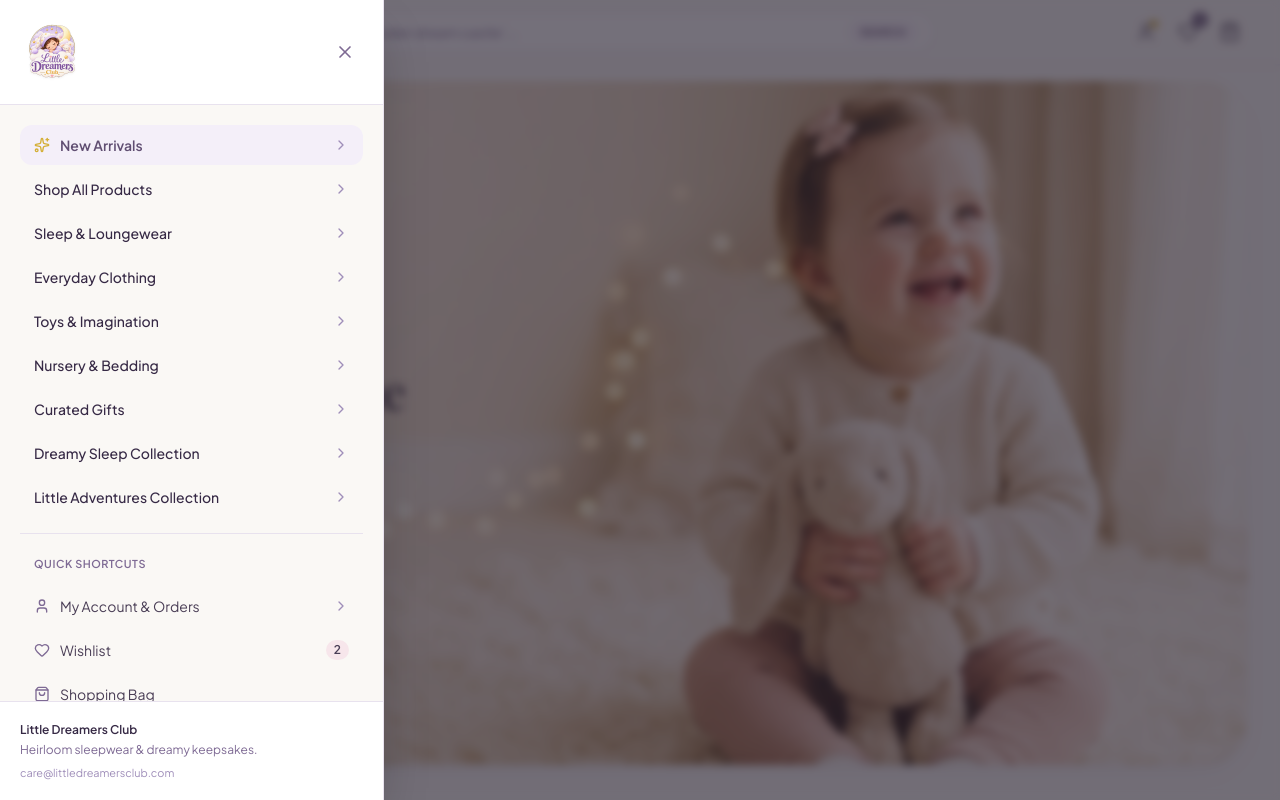
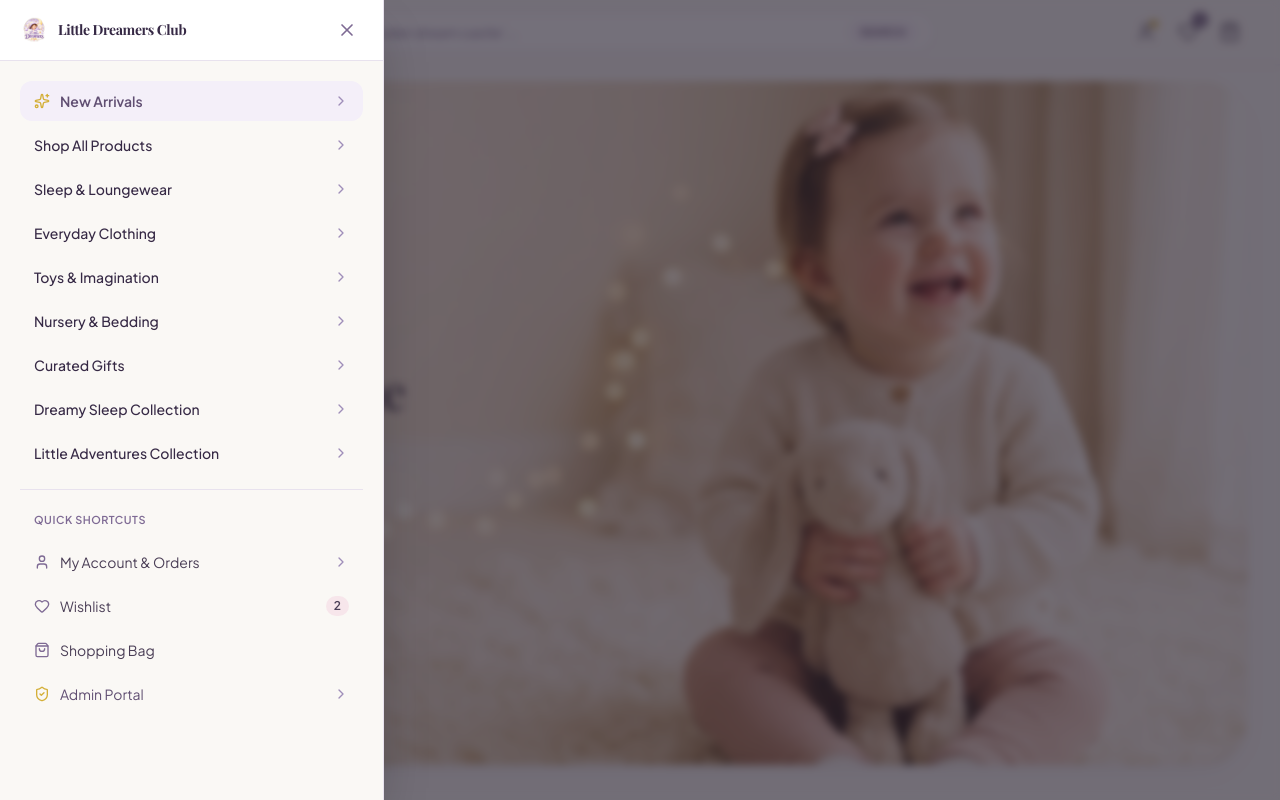
Before and after one commit to NIKITNEUPANE/little-dreamers-club, a Next.js app: page / in a window 1280 px wide. Both pictures are taken after a click on the button 48 px from the left and 32 px from the top of the page. Shown: the top 800 px of the page. Built offline with nearby package versions, Linux system fonts and the light colour scheme; no server answers; the database is empty; a web font is replaced by a local one.

Commit message:
fix: compact sidebar header with brand text and logo, remove sidebar footer

```diff
--- a/components/layout/MobileNav.tsx
+++ b/components/layout/MobileNav.tsx
@@ -2,6 +2,7 @@
 
 import React, { useEffect } from 'react';
 import Link from 'next/link';
+import Image from 'next/image';
 import { X, Heart, User, Sparkles, ChevronRight, ShieldCheck, ShoppingBag } from 'lucide-react';
 import { BrandLogo } from '../ui/BrandLogo';
 import { useMobileMenu } from '../../lib/store/useMobileMenuStore';
@@ -50,13 +51,24 @@ export const MobileNav: React.FC = () => {
       {/* Sliding Sidebar Panel */}
       <div className="fixed inset-y-0 left-0 max-w-full flex pr-10 z-[101] pointer-events-auto">
         <aside className="w-screen max-w-xs sm:max-w-sm bg-[#FAF8F5] shadow-2xl flex flex-col border-r border-[#E8E2EE] animate-in slide-in-from-left duration-300">
-          {/* Top Header */}
-          <div className="p-4 sm:p-5 border-b border-[#E8E2EE] flex items-center justify-between bg-white">
-            <BrandLogo variant="compact" />
+          {/* Compact Top Header with Brand Text & Logo */}
+          <div className="px-4 py-3 sm:px-5 sm:py-3.5 border-b border-[#E8E2EE] flex items-center justify-between bg-white">
+            <Link href="/" onClick={closeMenu} className="flex items-center gap-2.5">
+              <Image
+                src="/images/brand-logo-transparent.png"
+                alt="Little Dreamers Club"
+                width={32}
+                height={32}
+                className="w-7 h-7 object-contain"
+              />
+              <span className="font-editorial text-sm font-bold text-[#362945] tracking-tight">
+                Little Dreamers Club
+              </span>
+            </Link>
             <button
               type="button"
               onClick={closeMenu}
-              className="p-2 rounded-full text-[#7E6A94] hover:text-[#2A2433] hover:bg-[#EFEAF6] transition-colors cursor-pointer"
+              className="p-1.5 rounded-full text-[#7E6A94] hover:text-[#2A2433] hover:bg-[#EFEAF6] transition-colors cursor-pointer"
               aria-label="Close menu"
             >
               <X className="w-5 h-5" />
@@ -149,13 +161,6 @@ export const MobileNav: React.FC = () => {
               <ChevronRight className="w-4 h-4 text-[#9F8EB9]" />
             </Link>
           </div>
-
-          {/* Footer Info */}
-          <div className="p-4 sm:p-5 border-t border-[#E8E2EE] bg-[#FFFFFF] text-xs text-[#7E6A94] space-y-1">
-            <p className="font-semibold text-[#362945]">Little Dreamers Club</p>
-            <p>Heirloom sleepwear & dreamy keepsakes.</p>
-            <p className="pt-1 text-[0.68rem] text-[#9F8EB9]">care@littledreamersclub.com</p>
-          </div>
         </aside>
       </div>
     </div>
```
